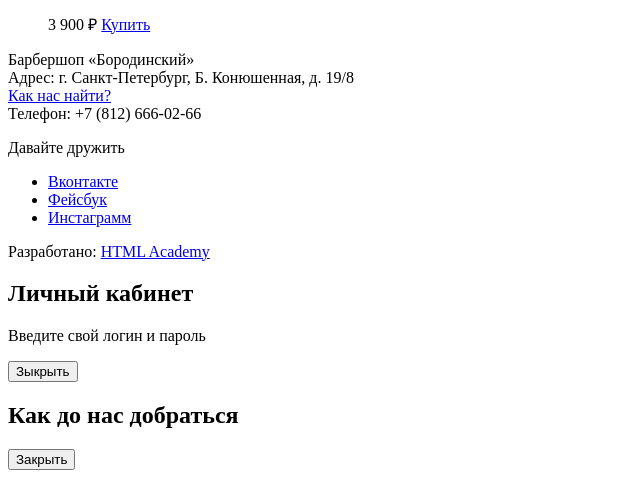
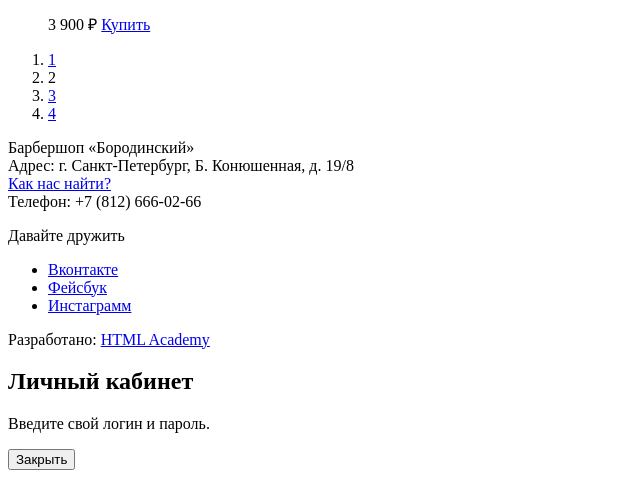
Before and after one commit to ParaAvis85/832803-barbershop-27, a plain HTML site: page catalog.html in a window 1280 px wide. Shown: the part 1052-1530 px from the top of the page, without its empty margins (0-640 px from the left). Drawn offline with Linux system fonts and the light colour scheme.

Commit message:
добавил переключатели страниц

```diff
--- a/catalog.html
+++ b/catalog.html
@@ -135,6 +135,13 @@
                 </p>
               </li>
         </ul>
+        <ol>
+            <li><a href="#">1</a></li>
+            <li><a>2</a></li>
+            <li><a href="#">3</a></li>
+            <li><a href="#">4</a></li>
+
+        </ol>
     </section>
 </main>
 
@@ -162,13 +169,8 @@
 
   <section>
     <h2>Личный кабинет</h2>
-    <p>Введите свой логин и пароль</p>
-    <!--Здесь будет форма-->
-    <button type="button">Зыкрыть</button>
-  </section>
-
-  <section>
-    <h2>Как до нас добраться</h2>
+    <p>Введите свой логин и пароль.</p>
+    <!-- Здесь будет форма -->
     <button type="button">Закрыть</button>
   </section>
 </body>
```
